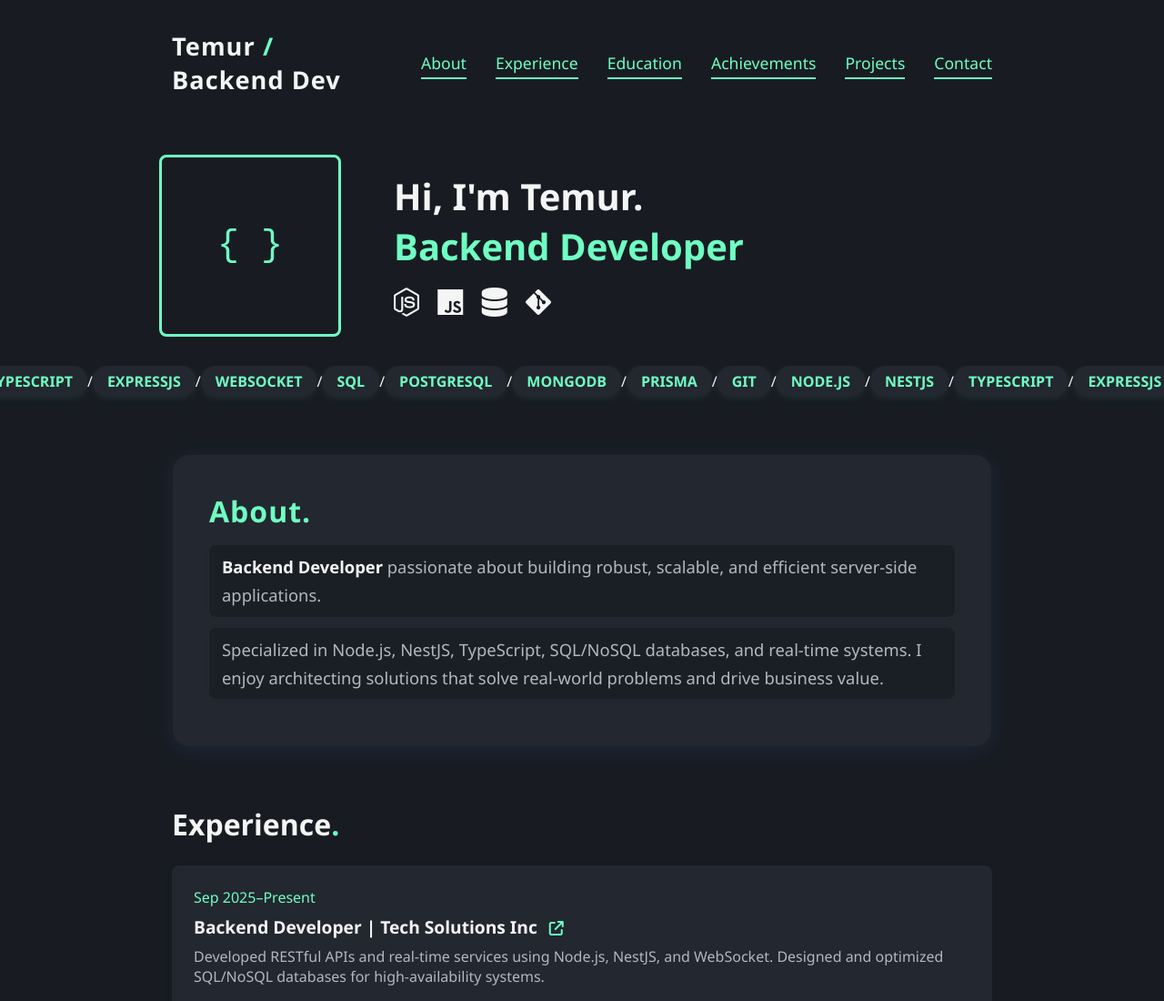
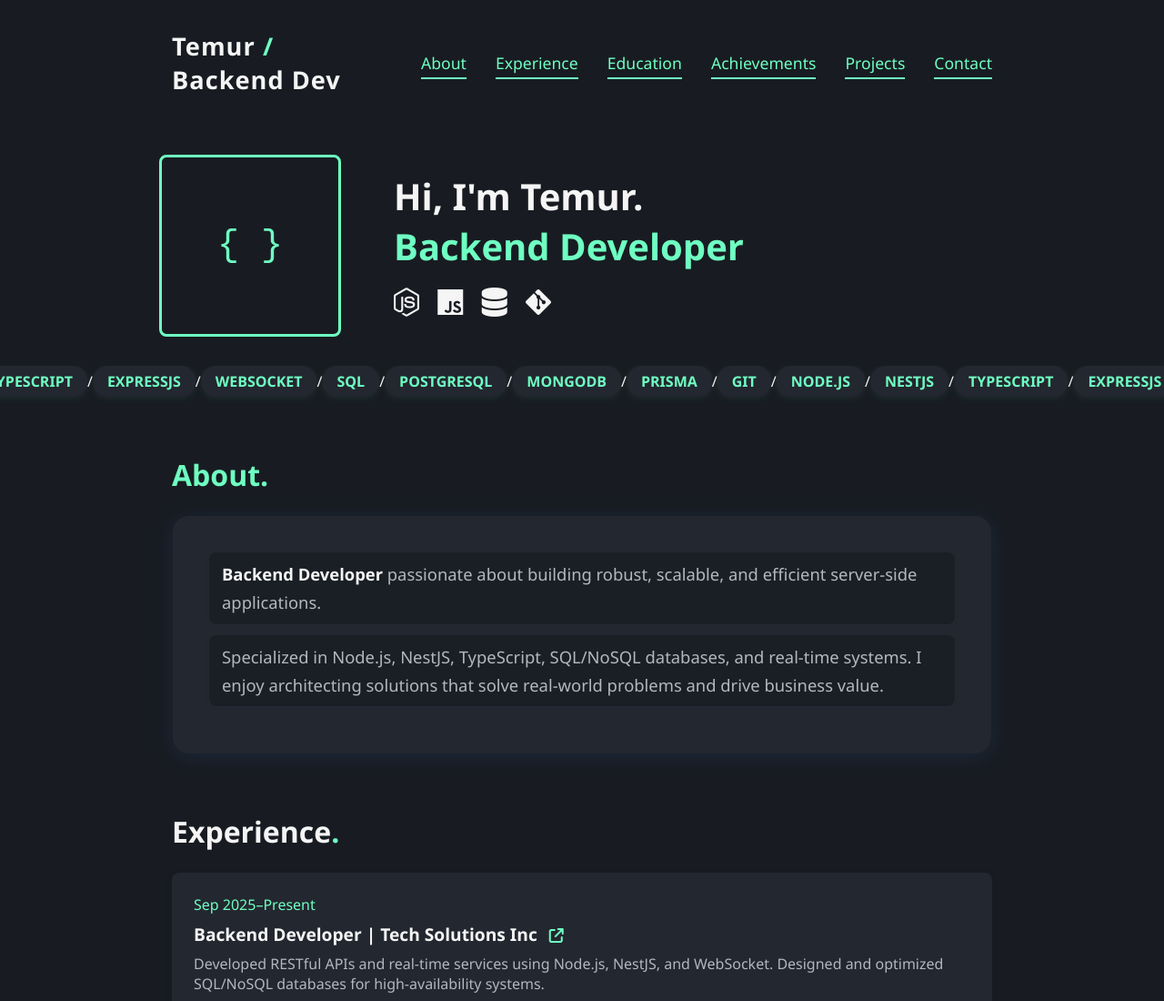
Before and after one commit to temurxon-abulqosimov/portfolio, a plain HTML site: page index.html in a window 1280 px wide. Shown: the top 1100 px of the page at 91% size. Drawn offline with Linux system fonts and the light colour scheme.

Commit message:
corrected v

```diff
--- a/css/style.css
+++ b/css/style.css
@@ -201,6 +201,12 @@ nav a.active, nav a:hover {
 }
 .about-info b {
   color: #f5f5f5;
+}
+.about-section h2 {
+  font-size: 2rem;
+  font-weight: bold;
+  margin-bottom: 24px;
+  color: #6fffc2;
 }
 
 /* Experience Section */
@@ -634,6 +640,7 @@ footer {
     padding: 0;
     border-radius: 0;
   }
+
   .about-container {
     padding: 20px 0;
     gap: 14px;
--- a/index.html
+++ b/index.html
@@ -62,11 +62,13 @@
     </section>
     <main>
         <section id="about" class="about-section">
-            <div class="container about-container">
-                <div class="about-info">
-                    <h2>About<span class="accent">.</span></h2>
-                    <p><b>Backend Developer</b> passionate about building robust, scalable, and efficient server-side applications.</p>
-                    <p>Specialized in Node.js, NestJS, TypeScript, SQL/NoSQL databases, and real-time systems. I enjoy architecting solutions that solve real-world problems and drive business value.</p>
+            <div class="container">
+                <h2>About<span class="accent">.</span></h2>
+                <div class="about-container">
+                    <div class="about-info">
+                        <p><b>Backend Developer</b> passionate about building robust, scalable, and efficient server-side applications.</p>
+                        <p>Specialized in Node.js, NestJS, TypeScript, SQL/NoSQL databases, and real-time systems. I enjoy architecting solutions that solve real-world problems and drive business value.</p>
+                    </div>
                 </div>
             </div>
         </section>
```
